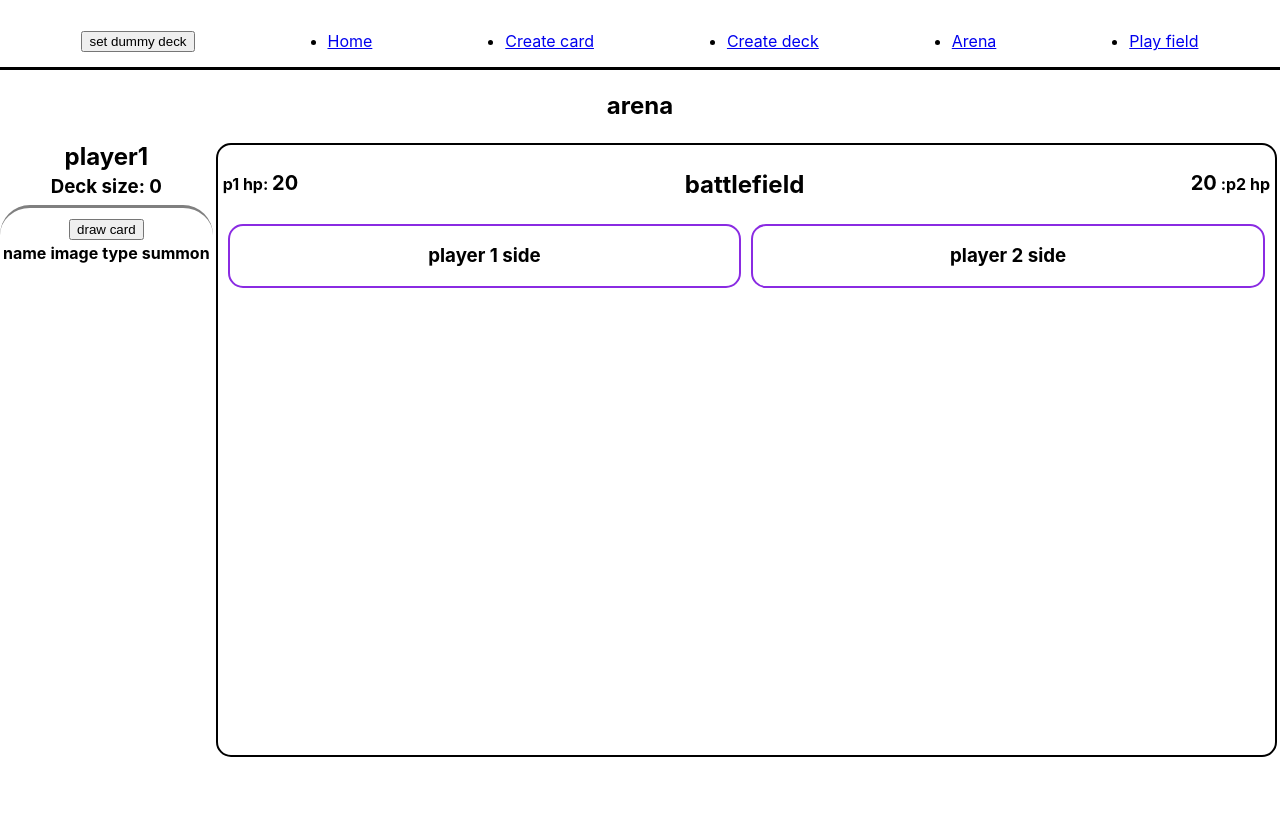
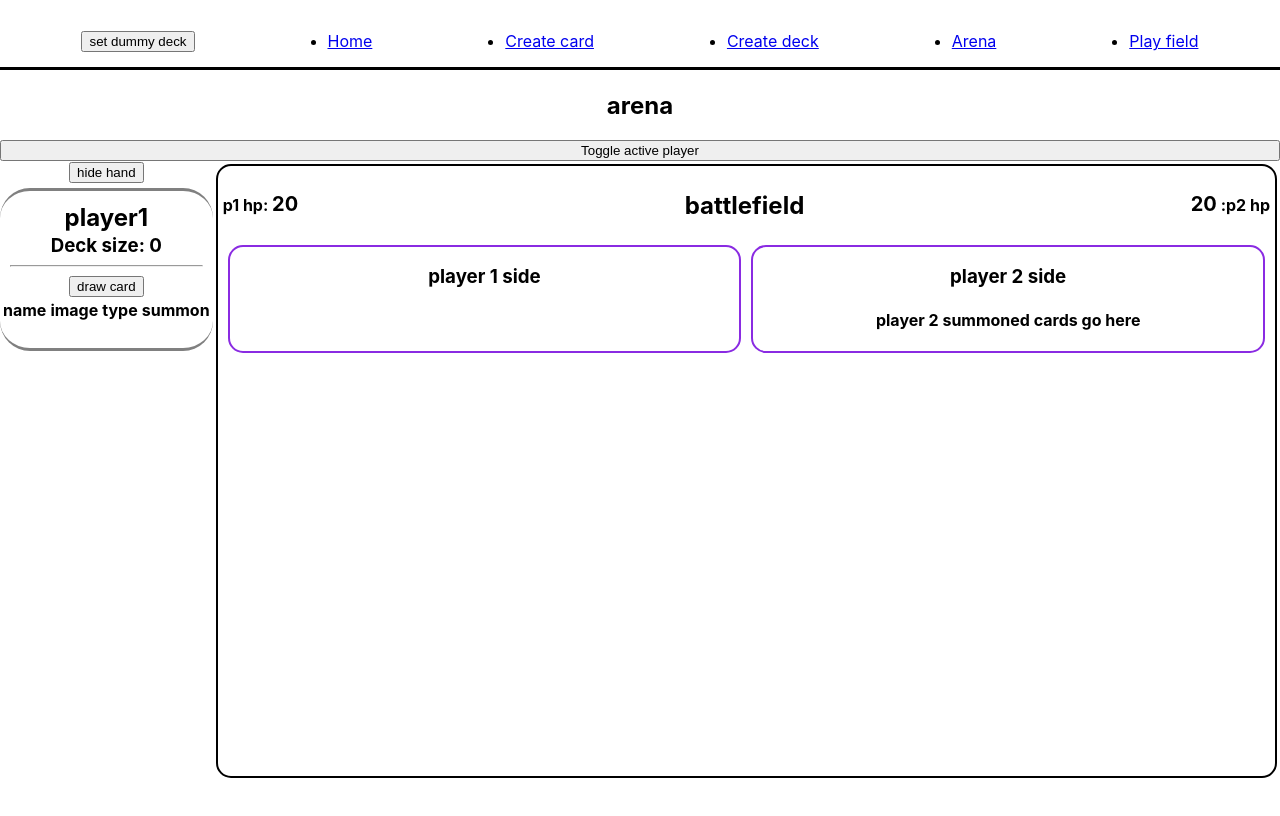
Before and after one commit to b-blom/react-sandbox, a React (Create React App) app: page /arena in a window 1280 px wide. Shown: the top 816 px of the page. Built offline with nearby package versions, Linux system fonts and the light colour scheme.

Commit message:
toggle active player and show/hide active player deck (for split screen mode )

```diff
--- a/src/GameRouter.jsx
+++ b/src/GameRouter.jsx
@@ -8,6 +8,8 @@ import Arena from './game/Arena';
 import { DeckContext } from './context/DeckContext';
 
 export default function GameRouter() {
+	const [activePlayer, setActivePlayer] = useState('player1');
+
 	const [player1Hp, setPlayer1Hp] = useState(20);
 	const [player1Deck, setPlayer1Deck] = useState([]);
 	const [player1Hand, setPlayer1Hand] = useState([]);
@@ -21,6 +23,9 @@ export default function GameRouter() {
 	return (
 		<DeckContext.Provider
 			value={{
+				activePlayer,
+				setActivePlayer,
+
 				player1Hp,
 				setPlayer1Hp,
 				player1Deck,
--- a/src/game/Arena.jsx
+++ b/src/game/Arena.jsx
@@ -6,6 +6,9 @@ import CreatureCard from './cards/CreatureCardV2';
 
 export default function Arena() {
 	const {
+		activePlayer,
+		setActivePlayer,
+
 		player1Hp,
 		setPlayer1Hp,
 		player1Deck,
@@ -20,6 +23,9 @@ export default function Arena() {
 		player2Hp,
 		setPlayer2Hp,
 	} = useContext(DeckContext);
+
+	const [hidePlayer1, setHidePlayer1] = useState(false);
+	const [hidePlayer2, setHidePlayer2] = useState(false);
 
 	const dealDamage = (player, damage) => {
 		console.log('p2hp', player2Hp);
@@ -38,15 +44,42 @@ export default function Arena() {
 	return (
 		<div className='arena'>
 			<h2>arena</h2>
+			<button
+				onClick={() => {
+					if (activePlayer === 'player1') {
+						setActivePlayer('player2');
+					} else {
+						setActivePlayer('player1');
+					}
+					setHidePlayer1(false);
+					setHidePlayer2(false);
+				}}
+			>
+				Toggle active player
+			</button>
 			{/* TODO: Add an action log  */}
 			<div className='col flex-grow full-height'>
 				<div className='row flex-between '>
-					<div className='col '>
-						<h2 className='margin-t-b-2'>player1</h2>
-						<h3 className='margin-t-b-2'>
-							Deck size: {JSON.stringify(player1Deck.length)}
-						</h3>
-						<PlayerHand />
+					<div id='player-1-hand-wrapper'>
+						{activePlayer === 'player1' && (
+							<button
+								onClick={() => {
+									setHidePlayer1(!hidePlayer1);
+								}}
+							>
+								{hidePlayer1 ? 'show hand' : 'hide hand'}{' '}
+							</button>
+						)}
+						<div
+							className='col'
+							style={
+								activePlayer === 'player1' && !hidePlayer1
+									? null
+									: { display: 'none' }
+							}
+						>
+							<PlayerHand player='player1' opponent='player2' />
+						</div>
 					</div>
 					<div
 						id='battlefield-main-window'
@@ -97,7 +130,33 @@ export default function Arena() {
 							</div>
 							<div className='battlefield-player-wrapper'>
 								<h3>player 2 side</h3>
+								<h4>player 2 summoned cards go here</h4>
 							</div>
+						</div>
+					</div>
+					<div id='player-2-hand-wrapper'>
+						{activePlayer === 'player2' && (
+							<button
+								onClick={() => {
+									setHidePlayer2(!hidePlayer2);
+								}}
+							>
+								{hidePlayer2 ? 'show hand' : 'hide hand'}
+							</button>
+						)}
+						<div
+							className='col'
+							style={
+								activePlayer === 'player2' && !hidePlayer2
+									? null
+									: { display: 'none' }
+							}
+						>
+							<PlayerHand
+								player='player2'
+								opponent='player1'
+								underConstruction={true}
+							/>
 						</div>
 					</div>
 				</div>
--- a/src/game/cards/renderComponents/PlayerHand.jsx
+++ b/src/game/cards/renderComponents/PlayerHand.jsx
@@ -1,7 +1,7 @@
 import React, { useContext } from 'react';
 import { DeckContext } from '../../../context/DeckContext';
 
-export default function PlayerHand() {
+export default function PlayerHand(props) {
 	const {
 		player1Hp,
 		setPlayer1Hp,
@@ -46,10 +46,28 @@ export default function PlayerHand() {
 			style={{
 				marginTop: '5px',
 				paddingTop: '10px',
+				marginBottom: '5px',
+				paddingBottom: '25px',
 				borderTop: '3px solid gray',
+				borderBottom: '3px solid gray',
 				borderRadius: '30px',
 			}}
 		>
+			<h2 className='margin-t-b-2'>{props.player}</h2>
+			{props.underConstruction ? (
+				<h5>Under construction</h5>
+			) : (
+				<div>
+					{' '}
+					{/* Remove this div when construction complete */}
+					<h3 className='margin-t-b-2'>
+						Deck size: {JSON.stringify(player1Deck.length)}
+					</h3>
+					<hr
+						style={{
+							width: '90%',
+						}}
+					/>
 					<button
 						onClick={() => {
 							drawCard();
@@ -78,7 +96,9 @@ export default function PlayerHand() {
 												onClick={() => {
 													if (card.type === 'mana') {
 														// add card to battlefield
-												let newBattleFieldMana = [...player1BattlefieldMana];
+														let newBattleFieldMana = [
+															...player1BattlefieldMana,
+														];
 														newBattleFieldMana.push(card);
 														setPlayer1BattlefieldMana(newBattleFieldMana);
 
@@ -94,7 +114,9 @@ export default function PlayerHand() {
 															...player1BattlefieldCreatures,
 														];
 														newBattlefieldCreatures.push(card);
-												setPlayer1BattlefieldCreatures(newBattlefieldCreatures);
+														setPlayer1BattlefieldCreatures(
+															newBattlefieldCreatures
+														);
 
 														// remove card from player hand
 														let newPlayerHand = [...player1Hand];
@@ -131,5 +153,7 @@ export default function PlayerHand() {
 						</tbody>
 					</table>
 				</div>
+			)}
+		</div>
 	);
 }
```
Lines whose indentation alone changed are shown as unchanged.
